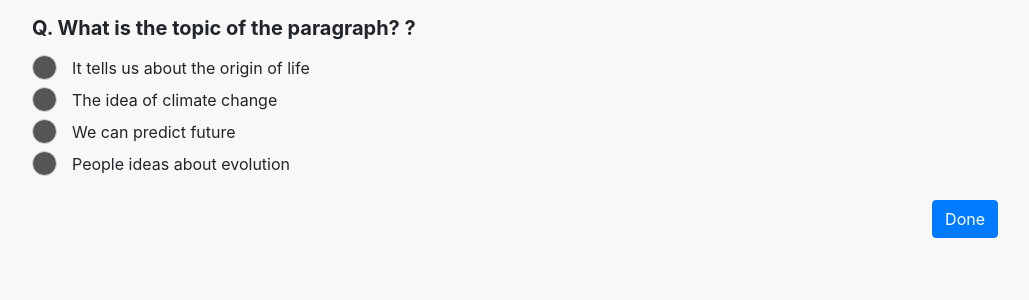
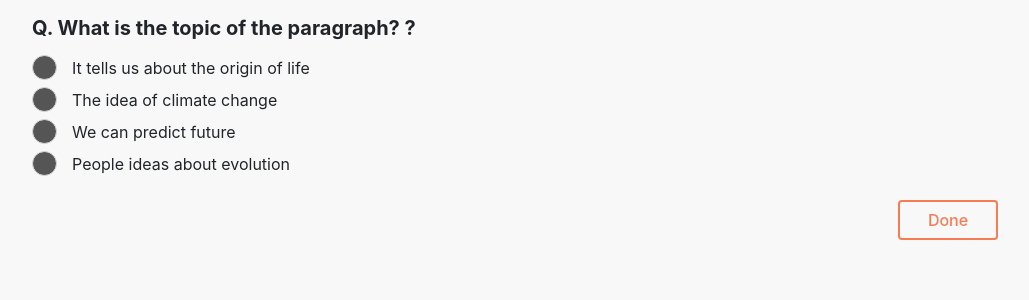
Before and after one commit to bigapple716/online-tutorial, a Flask app: page /quiz/technique1_questions/1/1 in a window 1280 px wide. Shown: the part 246-546 px from the top of the page, without its empty margins (149-1178 px from the left). Run offline with Flask 2, Linux system fonts and the light colour scheme; some libraries are stand-ins or nearby versions.

Commit message:
quiz UI color fix

```diff
--- a/static/data/data.json
+++ b/static/data/data.json
@@ -264,7 +264,7 @@
         }
     },
     "user": {
-        "wpm": "64091",
+        "wpm": "86197",
         "reading_level": "Excellent, accomplished reader"
     }
 }
--- a/static/main.css
+++ b/static/main.css
@@ -410,3 +410,10 @@ textarea {
   margin-left: auto;
   margin-right: auto;
 }
+
+.quiz_start{
+  width: 200px;
+}
+.quiz_done{
+  width: 100px;
+}
--- a/static/quiz-technique1.js
+++ b/static/quiz-technique1.js
@@ -57,7 +57,7 @@ $(document).ready(function () {
     $("#start_quiz").click( function () {
         $(this).remove()
         $("#quiz-paragraph").css({"color":"black"});
-        var r= $('<button class="btn btn-outline-primary" id="done_quiz" >Done </button>');
+        var r= $('<button class="btn paragraph-btn quiz_done" id="done_quiz" >Done </button>');
         $("#quiz_div").append(r);
         timer();
     });
--- a/templates/index.html
+++ b/templates/index.html
@@ -8,6 +8,8 @@
   <div class="welcome">
     <h1>Learn techniques to increasing your reading speed</h1>
   </div>
+
+
   <br><br><br>
   <div class="container-fluid">
     <div id="start-learn">
@@ -16,4 +18,5 @@
   </div>
   <br><br><br><br><br><br><br><br>
 
+
 {% endblock %}
--- a/templates/quiz/quiz-technique1-intro.html
+++ b/templates/quiz/quiz-technique1-intro.html
@@ -20,7 +20,9 @@
           <h4 class="card-title">To quiz you on this technique we'll give you a paragraph and a timer,<br>
             if you can get <b>300</b> words per minute or more, you've mastered this skill!
           </h4>
-          <a href="/quiz/technique1/1" class="btn btn-primary">I'm ready, let's start! </a> <br>
+          <a href="/quiz/technique1/1" class="btn paragraph-btn quiz_start" >I'm ready, let's start!</a>
+
+
         </div>
         <div class="card-footer text-muted">
           <a href="/quiz" class="btn btn-outline-secondary">Back</a>
--- a/templates/quiz/quiz-technique2-intro.html
+++ b/templates/quiz/quiz-technique2-intro.html
@@ -18,7 +18,7 @@
       <h4 class="card-title">To quiz you on this technique we will show you a phrase - word by word - <br>
         in an increasing speed and test you on what you've seen.
       </h4>
-      <button class="btn btn-outline-primary" id="start_quiz_techinque2">I'm ready, let's start! </button> <br>
+      <button class="btn paragraph-btn quiz_start" id="start_quiz_techinque2">I'm ready, let's start!</button>
     </div>
     <div class="card-footer text-muted">
       <a href="/quiz" class="btn btn-outline-secondary">Back</a>
--- a/templates/quiz/quiz-technique2.html
+++ b/templates/quiz/quiz-technique2.html
@@ -21,7 +21,8 @@
         </div>
         </div>
         <div class="card-footer text-muted">
-            <button id="quiz2_done"  class="btn btn-primary">Done</button>
+
+            <button id="quiz2_done"  class= "btn paragraph-btn quiz_done">Done</button>
 
         </div>
       </div>
--- a/templates/quiz/technique1-questions.html
+++ b/templates/quiz/technique1-questions.html
@@ -21,7 +21,7 @@
     <span class="warning"></span>
   </div>
   <div class="d-flex align-items-center pt-3">
-    <div class="ml-auto mr-sm-5"> <button id="done_button" class="btn btn-primary">Done</button></div>
+    <div class="ml-auto mr-sm-5"> <button id="done_button" class="btn paragraph-btn quiz_done">Done</button></div>
 
   </div>
 </div>
--- a/templates/quiz/technique2-questions.html
+++ b/templates/quiz/technique2-questions.html
@@ -23,7 +23,7 @@
     <span class="warning"></span>
   </div>
   <div class="d-flex align-items-center pt-3">
-    <div class="ml-auto mr-sm-5"> <button id="quiz_questions_done" class="btn btn-primary">Done</button> </div>
+    <div class="ml-auto mr-sm-5"> <button id="quiz_questions_done" class="btn paragraph-btn quiz_done">Done</button> </div>
   </div>
 
 
```
Also changed, not shown: static/data/background.jpg (added).
